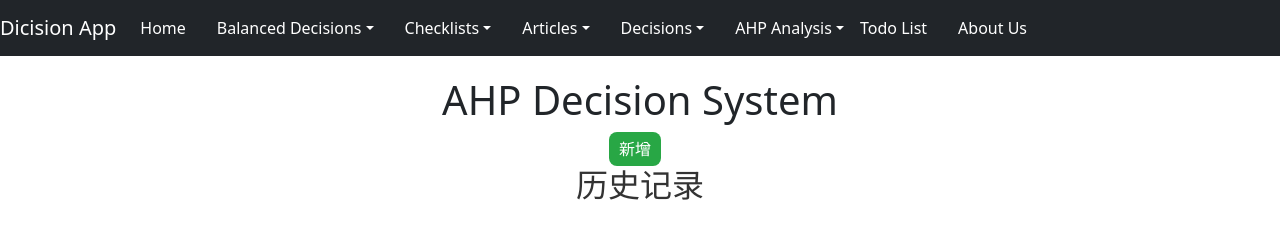
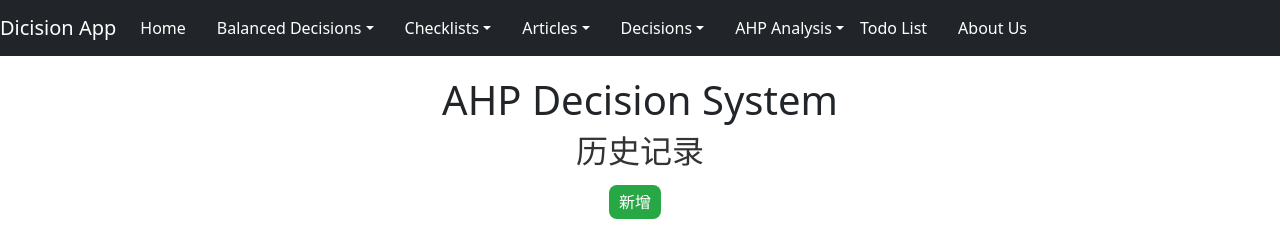
Before and after one commit to tuxiantian/decision-app, a React (Create React App) app: page /ahp in a window 1280 px wide. Shown: the top 238 px of the page. Built offline with nearby package versions, Linux system fonts and the light colour scheme; no server answers; a small style sheet from the web is missing.

Commit message:
优化导航栏的展示,增加ahp

```diff
--- a/src/AHPAnalysis.js
+++ b/src/AHPAnalysis.js
@@ -55,9 +55,9 @@ function AHPAnalysis() {
       <h1>AHP Decision System</h1>
       {!isNew ? (
         <div className="centered-table-container">
+
+          <h2>历史记录</h2>
           <button className="green-button"  onClick={handleNewClick}>新增</button>
-          <h2>历史记录</h2>
-
           <table border="1" className="centered-table">
             <thead>
               <tr>
```
